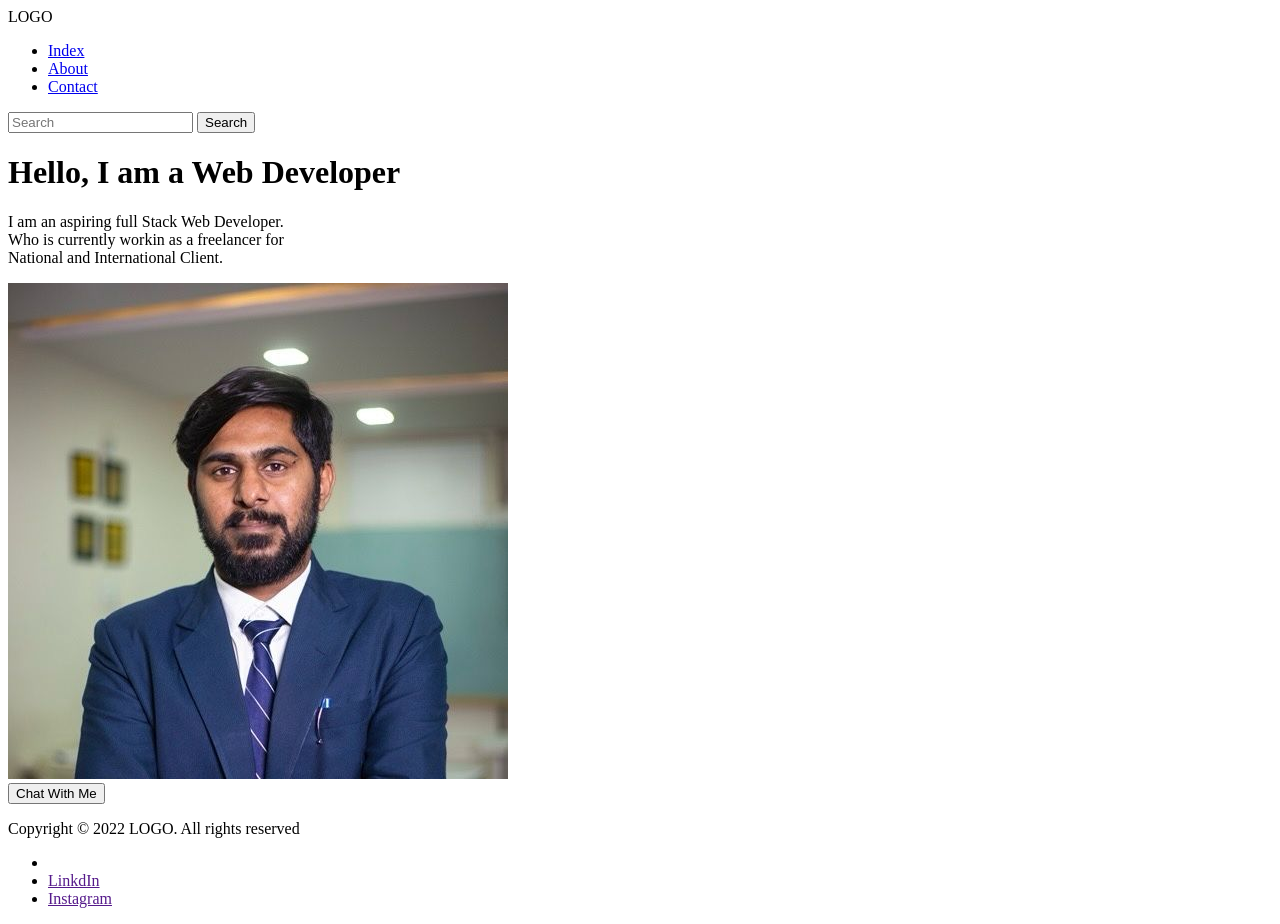
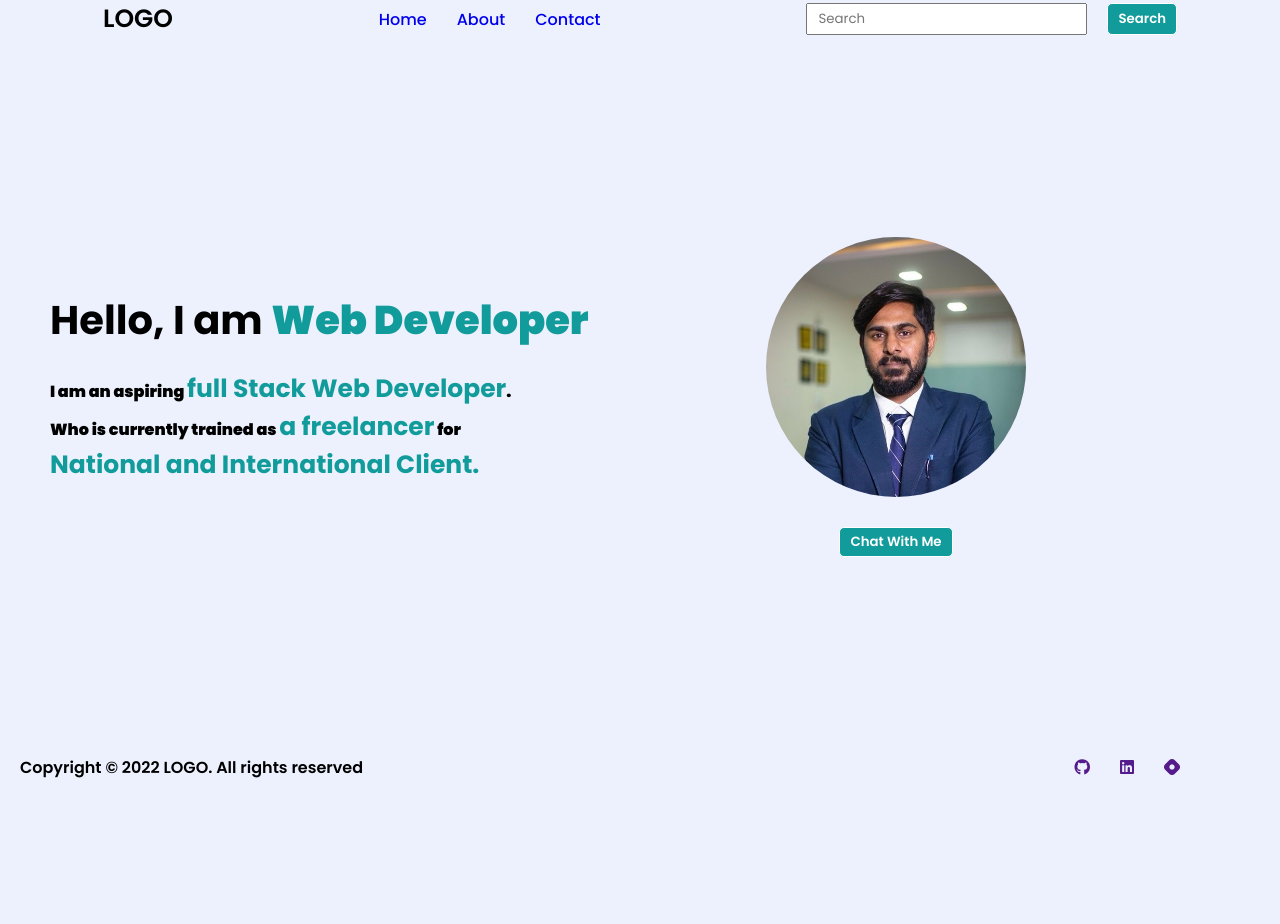
Before and after one commit to Abdullah0145/My_Portfolio_Website, a plain HTML site: page index.html in a window 1280 px wide. After the commit the page ends 800 px from the top, so only its background shows below. Drawn offline with Linux system fonts and the light colour scheme.

Commit message:
MY Portfolio Website

```diff
--- a/index.html
+++ b/index.html
@@ -4,52 +4,65 @@
     <meta charset="UTF-8">
     <meta name="viewport" content="width=device-width, initial-scale=1.0">
     <title>Portfolio-Website</title>
+    <link rel="preconnect" href="https://fonts.googleapis.com">
+    <link rel="preconnect" href="https://fonts.gstatic.com" crossorigin>
+    <link href="https://fonts.googleapis.com/css2?family=Poppins:ital,wght@0,100;0,200;0,300;0,400;0,500;0,600;0,700;0,800;0,900;1,100;1,200;1,300;1,400;1,500;1,600;1,700;1,800;1,900&display=swap" rel="stylesheet">
+    <!-- CSS link -->
     <link rel="stylesheet" href="style.css">
-    <link rel="stylesheet" herf="https://cdnjs.cloudflare.com/ajax/libs/font-awesome/6.5.1/css/all.min.css">
+    <!-- fontAwesome link -->
+    <link rel="stylesheet" href="https://cdnjs.cloudflare.com/ajax/libs/font-awesome/6.5.1/css/all.min.css">
 </head>
 <body>
-    <!--Header-Section-->
-    <header-section>
+    <!-- header Section -->
+    <header>
     <nav>
-            <!--logo-->
-            <div>LOGO</div>
+        <!-- Logo -->
+        <div class="logo">LOGO</div>
+            <!-- Navigation -->
+            <div>
                 <ul>
-                <li><a href="#">Index</a></li>
+                    <li><a href="#">Home</a></li>
                     <li><a href="#">About</a></li>
                     <li><a href="#">Contact</a></li>
                 </ul>
-            <div>
+            </div>
+            <div class="Search-field">
+                <!-- Search Box -->
                 <input type="text" placeholder="Search"/>
+                <!-- Button -->
                 <button>Search</button>
             </div>
     </nav>
-    </header-section>
+    </header>
 
     <!--Hero-Section / Main- Section-->
-    <main-section>
-            <div>
-                <h1>Hello, I am a Web Developer</h1>
-                <p>I am an aspiring <span>full Stack Web Developer</span>. <br>Who is currently workin as <span>a freelancer</span> for <br> <span>National and International Client</span>.</p>
+    <section class="hero-section">
+            <!-- left Div Context -->
+            <div class="hero-left-section">
+                <h1>Hello, I am <span>Web Developer</span></h1>
+                <p>I am an aspiring <span>full Stack Web Developer</span>. <br>Who is currently trained as <span>a freelancer</span> for <br> <span>National and International Client.</span></p>
             </div>
-            <div>
+
+            <!-- Right Div Context -->
+            <div class="hero-right-section">
                 <img src="./assets/Abdul pic.jpg" alt="Abdullah-pic"/>
+                <div class="hero-right-section-btns">
+                    <button >Chat With Me</button>
                 </div>
-            <div>
-                <button>Chat With Me</button>
             </div>
-    </main-section>
+
+    </section>
 
     <!--footer-section-->
-    <footer-section>
-
+    <footer>
+        <!-- Footer text -->
         <p>Copyright © 2022 LOGO. All rights reserved</p>
         <ul>
+            <!-- Font Awesome logo using here -->
             <li><a href=""><i class="fa-brands fa-github"></i></a></li>
-            <li><a href="">LinkdIn</a></li>
-            <li><a href="">Instagram</a></li>
+            <li><a href=""><i class="fa-brands fa-linkedin"></i></a></li>
+            <li><a href=""><i class="fa-brands fa-hashnode"></i></a></li>
         </ul>
-    </footer-section>
-
-
+    </footer>
 </body>
 </html>
--- a/style.css
+++ b/style.css
@@ -0,0 +1,157 @@
+/* Google fonts - Poppins */
+*{
+    margin: 0;
+    padding: 0;
+    box-sizing: border-box;
+    font-family: "Poppins", sans-serif;
+}
+
+html, body {
+    width: 100%;
+    height: 100vh;
+    background-color: #edf1fd;
+    display: flex;
+    flex-direction: column;
+    justify-content: space-between;
+}
+
+li {
+    list-style: none;
+    cursor: pointer;
+}
+
+a {
+    text-decoration: none;
+}
+
+div button {
+    background-color: rgb(18, 155, 155);
+    padding: 4px 10px;
+    cursor: pointer;
+    color: white;
+    border: 1px solid white;
+    border-radius: 5px;
+    font-weight: 600;
+    width: fit-content;
+}
+
+div button:hover {
+    background-color: white;
+    color: black;
+    border: 1px solid black;
+}
+
+nav {
+    display: flex;
+    width: 100%;
+    align-items: center;
+    justify-content: space-around;
+}
+
+nav div.logo {
+    font-weight: 600;
+    font-size: 25px;
+}
+
+nav ul {
+    display: flex;
+    align-items: center;
+    gap: 30px;
+    font-weight: 500;
+}
+
+div ul li a:hover {
+    color: rgb(18, 155, 155);
+}
+
+nav ul li:hover {
+    text-decoration: underline;
+    font-weight: 900;
+    color: rgb(18, 155, 155);
+}
+
+div.Search-field {
+    display: flex;
+    justify-content: space-around;
+    height: inherit;
+    gap: 20px;
+}
+
+input {
+    padding: 4px 10px;
+    row-gap: 20;
+}
+
+section.hero-section {
+    display: flex;
+    align-items: center;
+    margin-left: 50px;
+}
+
+div.hero-left-section h1 {
+    font-size: 40px;
+    margin-bottom: 20px;
+    font-weight: 700;
+}
+
+div.hero-left-section h1 span {
+    color: rgb(18, 155, 155);
+    font-weight: 900;
+    font-size: 2.5rem;
+}
+
+div.hero-left-section p {
+    font-weight: 900;
+}
+
+div.hero-left-section p span {
+    color: rgb(18, 155, 155);
+    font-weight: 700;
+    font-size: 25px;
+}
+
+div.hero-right-section {
+    display: flex;
+    flex-direction: column;
+    width: 50%;
+    align-items: center;
+    gap: 10px;
+}
+
+div.hero-right-section-btns {
+    display: flex;
+    align-items: center;
+    gap: 30px;
+}
+
+div.hero-right-section img {
+    height: 300px;
+    width: 300px;
+    border-radius: 50%;
+    padding: 20px;
+}
+
+footer {
+    width: 100%;
+
+    display: flex;
+    padding: 20px;
+    justify-content: space-between;
+}
+
+footer p {
+    font-weight: 600;
+    display: flex;
+    justify-content: flex-start;
+}
+
+footer ul {
+    display: flex;
+    align-items: center;
+    gap: 30px;
+    padding: 0 80px 0 0;
+}
+
+footer ul li a i:hover {
+    color: rgb(18, 155, 155);
+}
```
Lines whose indentation alone changed are shown as unchanged.
